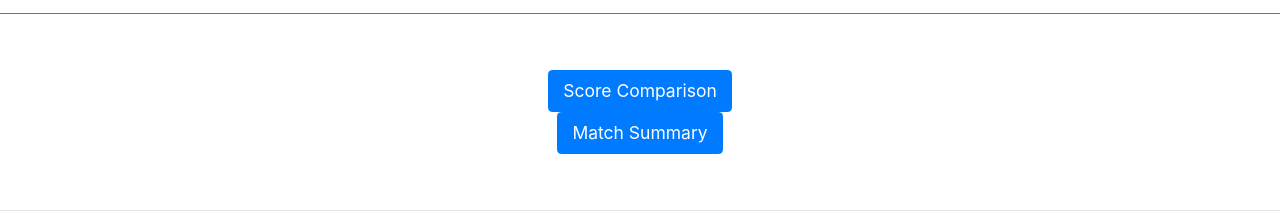
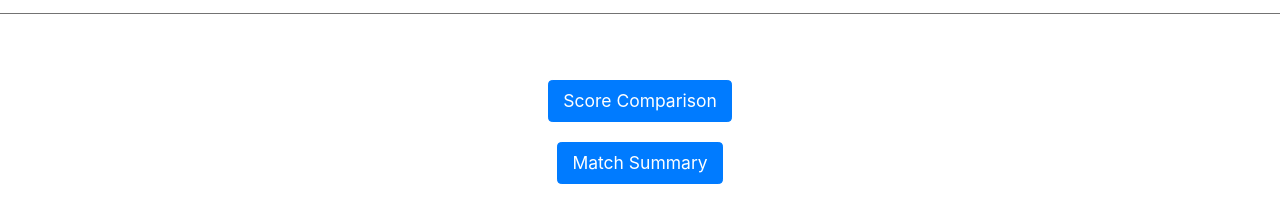
Before and after one commit to amanyadav19/IITCricInfo, a React (Create React App) app in the folder frontend/: page /matches/1 in a window 1280 px wide. Shown: the part 1004-1227 px from the top of the page. Built offline with nearby package versions, Linux system fonts and the light colour scheme; no server answers.

Commit message:
Final changes

```diff
--- a/frontend/src/routes/Match_info.jsx
+++ b/frontend/src/routes/Match_info.jsx
@@ -28,12 +28,12 @@ export const Match_info = () => {
   <div class="container w-25">
     <center>
     <div class="row">
-    <div class="col">
+    <div class="col" style={{margin:10}}>
     <button type="button" class="btn btn-primary btn-lg" onClick={() => handleShowCompare()}>
       Score Comparison
     </button>
     </div>
-    <div class="col">
+    <div class="col" style={{margin:10}}>
     <button type="button" class="btn btn-primary btn-lg" onClick={() => handleMatchSummary()}>
       Match Summary
     </button>
```
Also changed, not shown: 1 other file (tests, documents, lock files or other folders).
